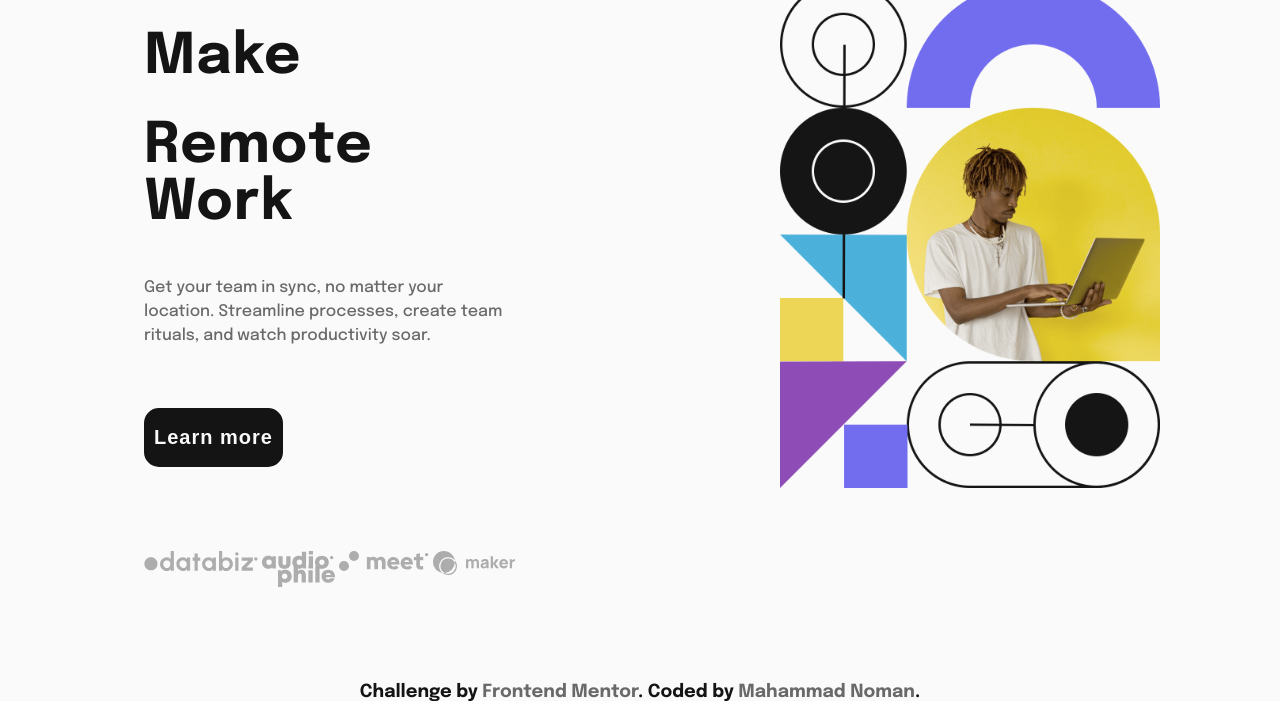
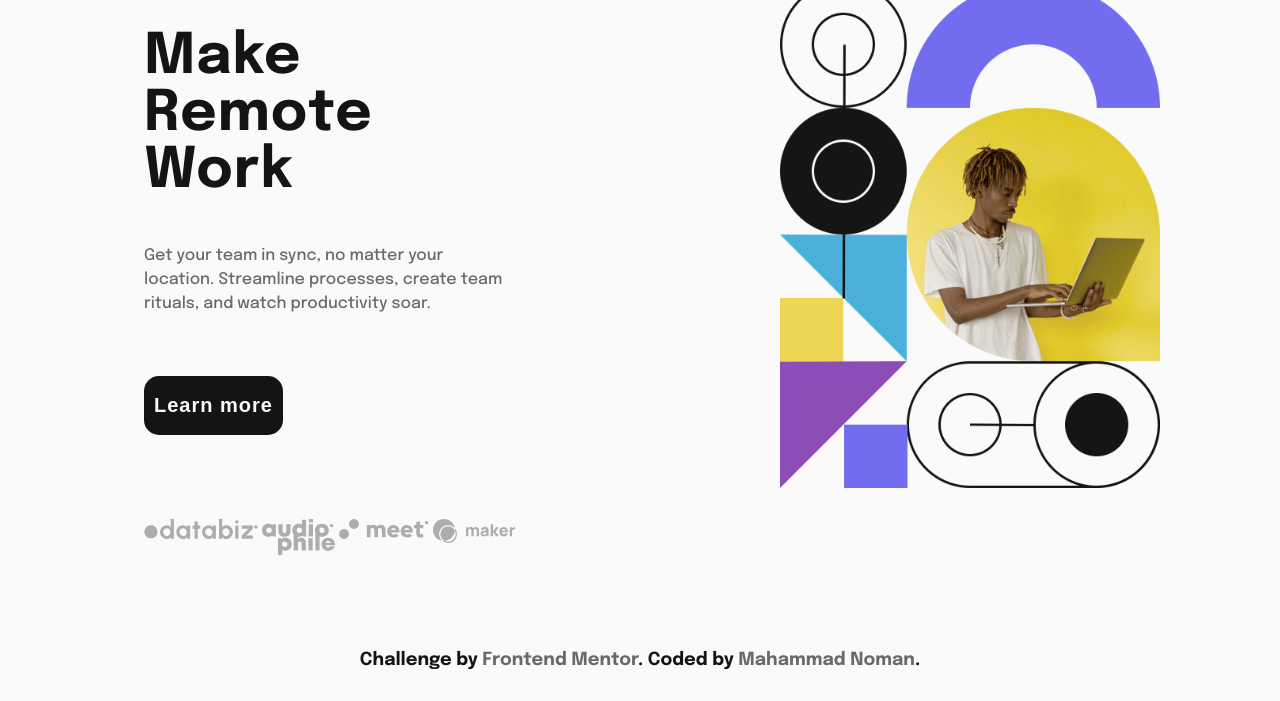
Before and after one commit to m-nomanWD/intro-section-with-dropdown-menu, a plain HTML site: page index.html in a window 1280 px wide. Shown: the part 167-868 px from the top of the page. After the commit the page ends 836 px from the top, so only its background shows below. Drawn offline with Linux system fonts and the light colour scheme.

Commit message:
Update index.html

```diff
--- a/index.html
+++ b/index.html
@@ -109,7 +109,7 @@
       </div>
       <div class="banner-text">
         <div class="title">
-          <h1>Make</h1><h1>remote work</h1></div>
+       <h1>Make remote work</h1></div>
         <div class="body-text">
           <p>
             Get your team in sync, no matter your location. Streamline
```
